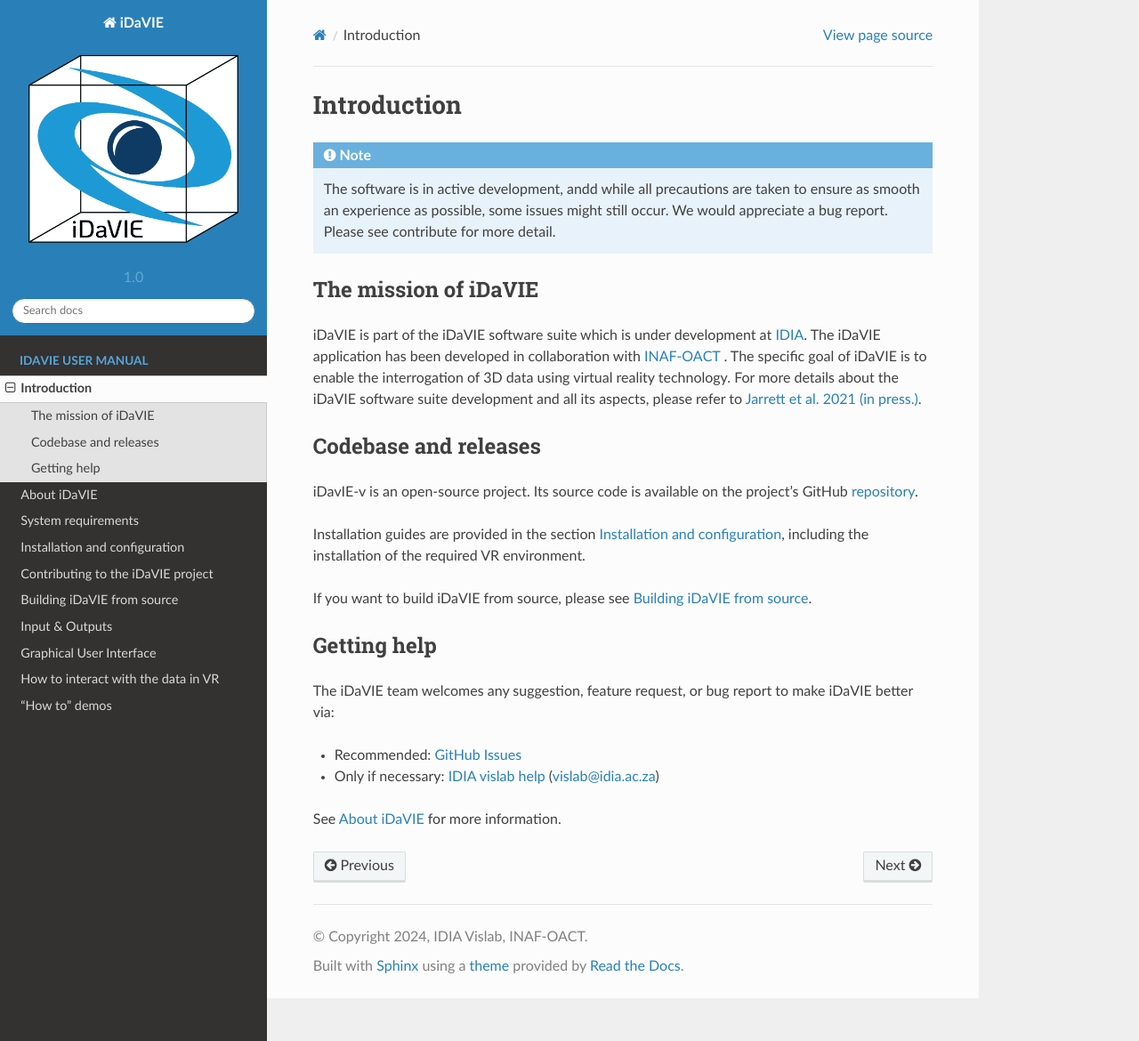
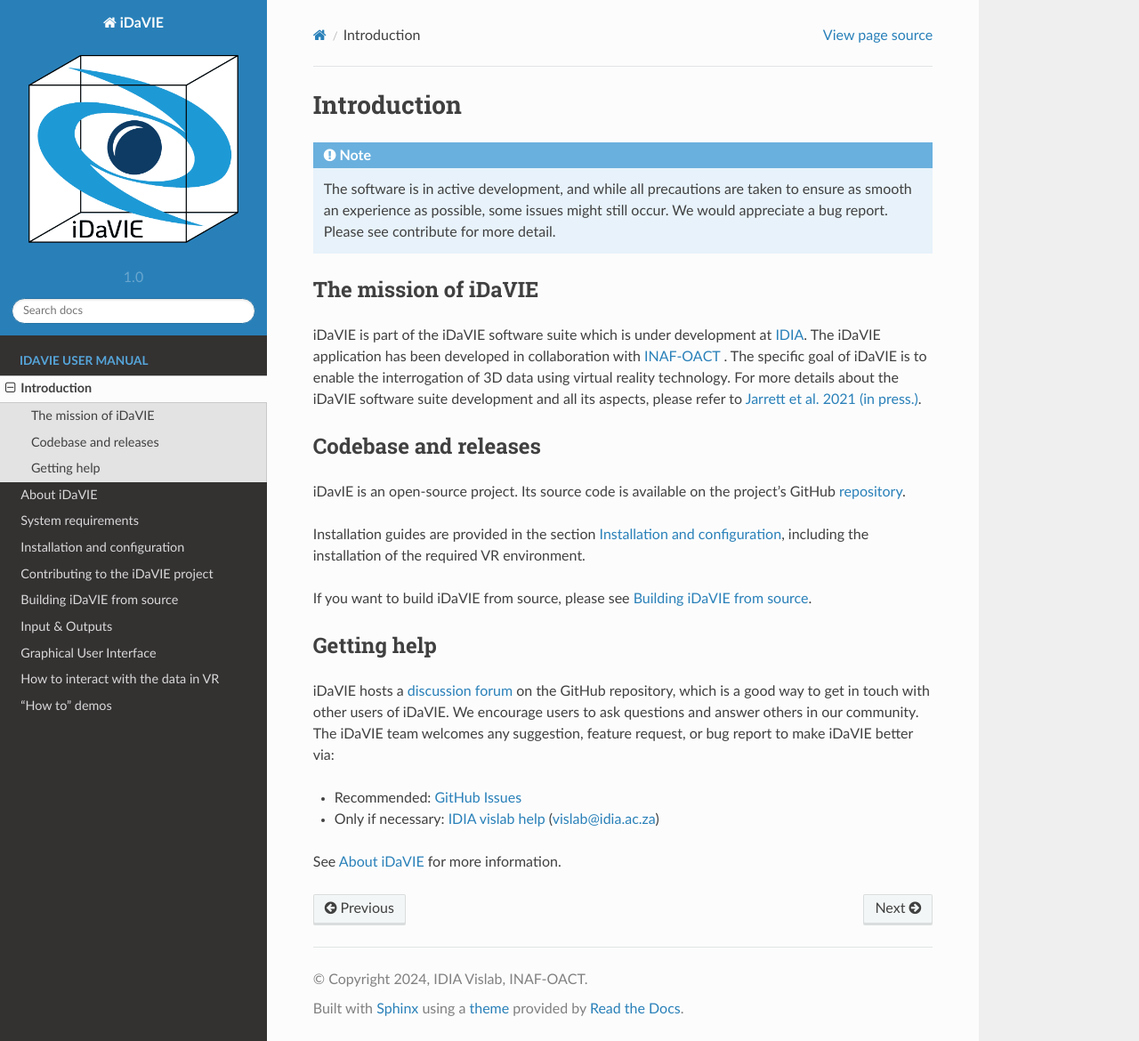
Before and after one commit to vdhulst/idavie_docs, a Sphinx documentation site: the page built from docs/source/introduction.rst, in a window 1280 px wide and 1170 px high. Shown: the whole window at 89% size. Built offline with Sphinx 7.4.7 and the Read the Docs theme 2.0.0, drawn with Linux system fonts in a browser that asks for light colours.

Commit message:
Updated Zenodo link, added IDIA logo. Added discussion forum links.

```diff
--- a/docs/source/contribute.rst
+++ b/docs/source/contribute.rst
@@ -4,6 +4,10 @@
 Thank you for your interest in helping iDaVIE become better. We gladly accept contributions from anyone, whether it is a bug fix or a new feature.
 
 There are several ways to contribute to the development of iDaVIE.
+
+GitHub Discussions
+------------------
+iDaVIE hosts a `discussion forum <https://github.com/idia-astro/iDaVIE/discussions>`_ on the GitHub repository, where users can ask questions, request support, and discuss various topics related to iDaVIE and its use. Users are encouraged to post answers for other users and interact with our community.
 
 Issues
 ------
--- a/docs/source/index.rst
+++ b/docs/source/index.rst
@@ -3,7 +3,7 @@
    You can adapt this file completely to your liking, but it should at least
    contain the root `toctree` directive.
 
-iDaVIE: immersive Data Visualisation Interactive Explorer for volumetric rendering
+iDaVIE: immersive Data Visualisation Interactive Explorer
 =====================================================================================
 
 .. index:: Table of Contents
--- a/docs/source/introduction.rst
+++ b/docs/source/introduction.rst
@@ -1,6 +1,6 @@
 Introduction
 ============
-.. note:: The software is in active development, andd while all precautions are taken to ensure as smooth an experience as possible, some issues might still occur. We would appreciate a bug report. Please see :ref:`contribute` for more detail.
+.. note:: The software is in active development, and while all precautions are taken to ensure as smooth an experience as possible, some issues might still occur. We would appreciate a bug report. Please see :ref:`contribute` for more detail.
 
 The mission of iDaVIE
 -----------------------
@@ -8,7 +8,7 @@
 
 Codebase and releases
 ---------------------
-iDavIE-v is an open-source project. Its source code is available on the project's GitHub `repository <https://github.com/idia-astro/iDaVIE/>`_.
+iDavIE is an open-source project. Its source code is available on the project's GitHub `repository <https://github.com/idia-astro/iDaVIE/>`_.
 
 Installation guides are provided in the section :ref:`installation_configuration`, including the installation of the required VR environment.
 
@@ -16,6 +16,7 @@
 
 Getting help
 ------------
+iDaVIE hosts a `discussion forum <https://github.com/idia-astro/iDaVIE/discussions>`_ on the GitHub repository, which is a good way to get in touch with other users of iDaVIE. We encourage users to ask questions and answer others in our community.
 The iDaVIE team welcomes any suggestion, feature request, or bug report to make iDaVIE better via:
 
 * Recommended: `GitHub Issues <https://github.com/idia-astro/iDaVIE/issues>`_
```
Also changed, not shown: docs/source/about.rst (+8 -2 lines), docs/source/_static/IDIA_Logo.png (added).
